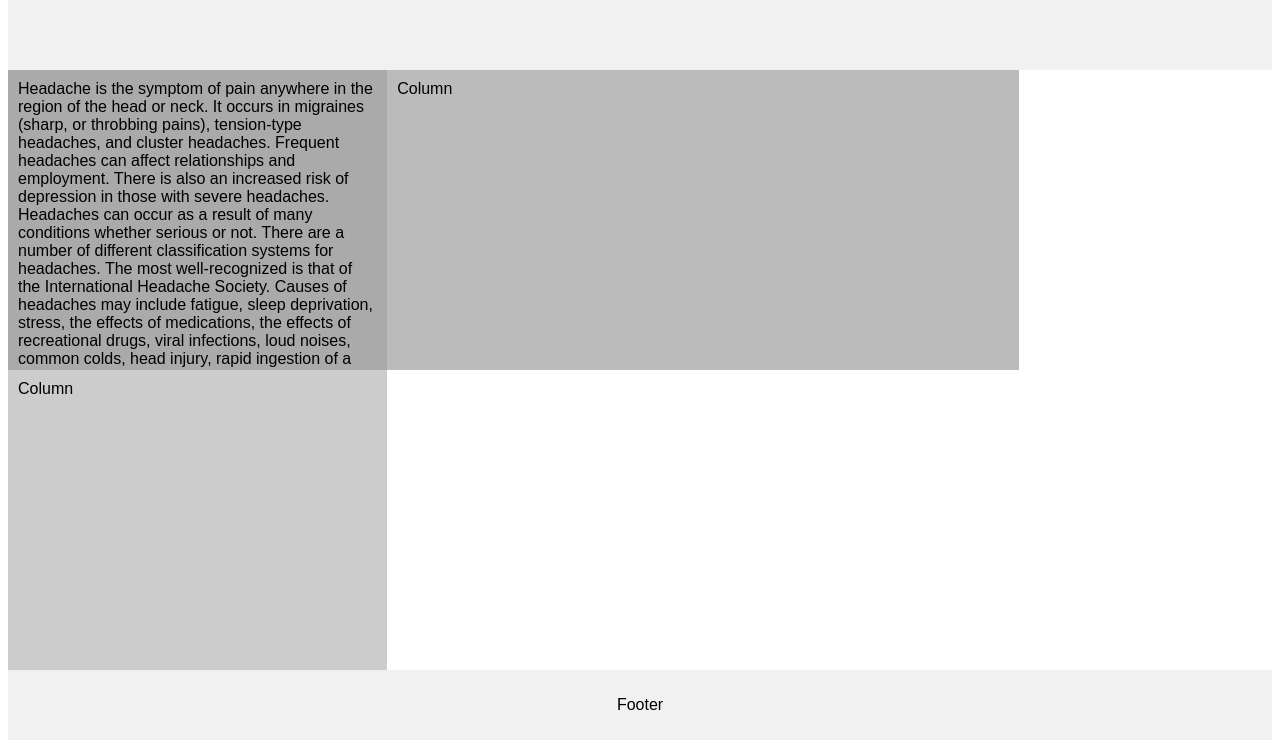
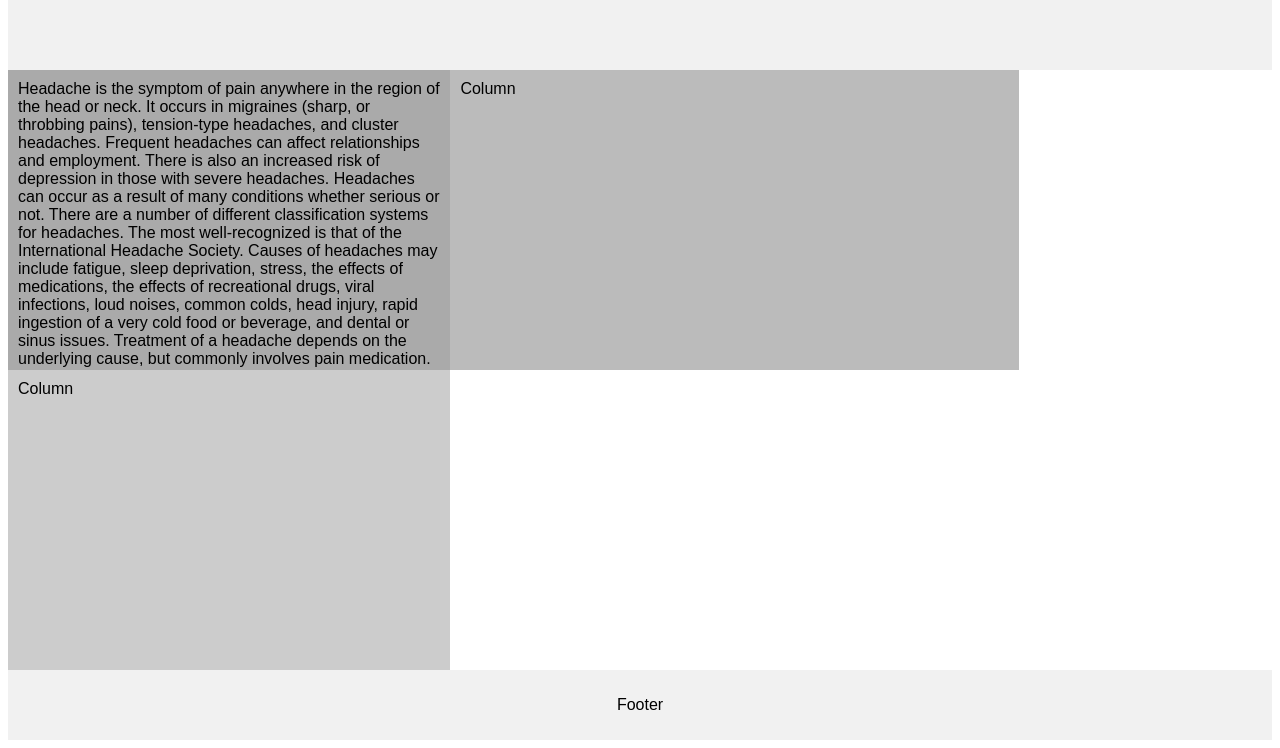
Before and after one commit to Kieranhak/projectwebsite2, a plain HTML site: page index.html in a window 1280 px wide. Shown: the part 146-894 px from the top of the page. Drawn offline with Linux system fonts and the light colour scheme.

Commit message:
Update index.html

```diff
--- a/index.html
+++ b/index.html
@@ -30,12 +30,12 @@ body {
 
 /* Left and right column */
 .column.side {
-    width: 30%;
+    width: 35%;
 }
 
 /* Middle column */
 .column.middle {
-    width: 50%;
+    width: 45%;
 }
 
 /* Clear floats after the columns */
```
